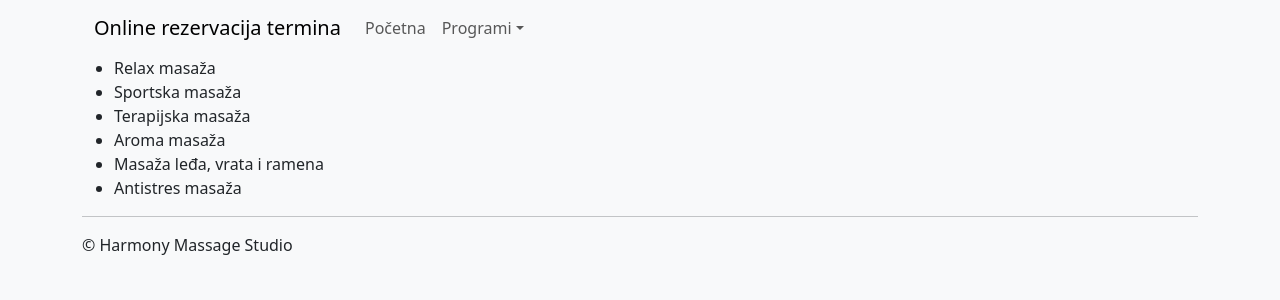
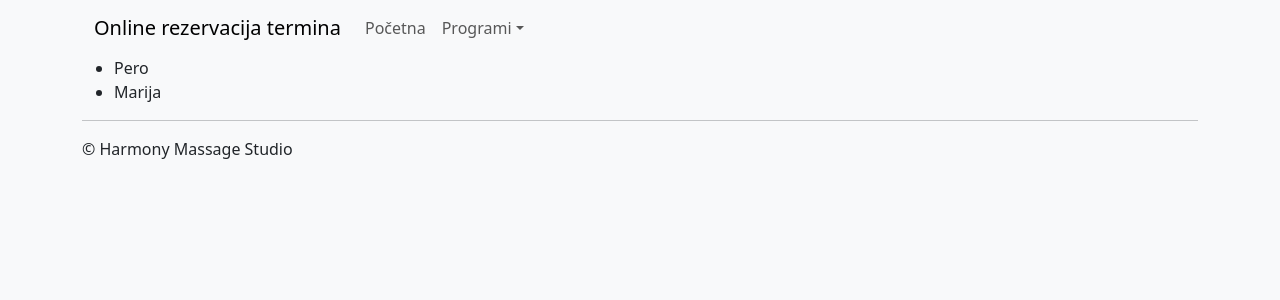
Before and after one commit to snalcermaja/OnlineRezervacijaTermina, a React (Vite) app: page /korisnici in a window 1280 px wide. Shown: the top 300 px of the page. Built offline with nearby package versions, Linux system fonts and the light colour scheme.

Commit message:
Ujednačavanje

```diff
--- a/src/korisnici/KoriniciPodaci.jsx
+++ /dev/null
@@ -1,50 +0,0 @@
-export const korisnici = [
-    {
-        sifra: 1,
-        naziv: 'Relax masaža',
-        trajanje: 60,
-        cijena: 40,
-        datumPokretanja: '2024-01-01T00:00:00',
-        aktivan: true
-    },
-    {
-     sifra: 2,
-        naziv: 'Sportska masaža',
-        trajanje: 45,
-        cijena: 50,
-        datumPokretanja: '2024-01-01T00:00:00',
-        aktivan: true
-    },
-    {
-     sifra: 3,
-        naziv: 'Terapijska masaža',
-        trajanje: 60,
-        cijena: 45,
-        datumPokretanja: '2024-01-01T00:00:00',
-        aktivan: true
-    },
-    {
-     sifra: 4,
-        naziv: 'Aroma masaža',
-        trajanje: 60,
-        cijena: 40,
-        datumPokretanja: '2024-01-01T00:00:00',
-        aktivan: true
-    },
-    {
-     sifra: 5,
-        naziv: 'Masaža leđa, vrata i ramena',
-        trajanje: 35,
-        cijena: 30,
-        datumPokretanja: '2024-01-01T00:00:00',
-        aktivan: true
-    },
-    {
-     sifra: 2,
-        naziv: 'Antistres masaža',
-        trajanje: 60,
-        cijena: 45,
-        datumPokretanja: '2024-01-01T00:00:00',
-        aktivan: true
-    },
-]
--- a/src/pages/korisnici/KorisniciPregled.jsx
+++ b/src/pages/korisnici/KorisniciPregled.jsx
@@ -1,5 +1,6 @@
 import { useEffect, useState } from "react"
-import KorisniciService from "../../korisnici/KorisniciService"
+import KorisniciService from "../../services/korisnici/KorisniciService"
+
 
 export default function KorisniciPregled(){
 
@@ -20,7 +21,7 @@ export default function KorisniciPregled(){
         <>
         <ul>
             {korisnici && korisnici.map((korisnik)=>(
-                <li>{korisnik.naziv}</li>
+                <li>{korisnik.ime}</li>
             ))}
         </ul>
         </>
--- /dev/null
+++ b/src/services/korisnici/KorisniciPodaci.jsx
@@ -0,0 +1,14 @@
+export const korisnici = [
+    {
+        sifra: 1,
+        ime: 'Pero',
+        prezime: 'Perić',
+        brojTelefona: '099568-965'
+    },
+    {
+        sifra: 2,
+        ime: 'Marija',
+        prezime: 'Marić',
+        brojTelefona: '099568-965'
+    }
+]
--- a/src/korisnici/KorisniciService.jsx
+++ b/src/services/korisnici/KorisniciService.jsx
@@ -1,4 +1,4 @@
-import { korisnici } from "./KoriniciPodaci"
+import { korisnici } from "./KorisniciPodaci"
 
 
 
```
